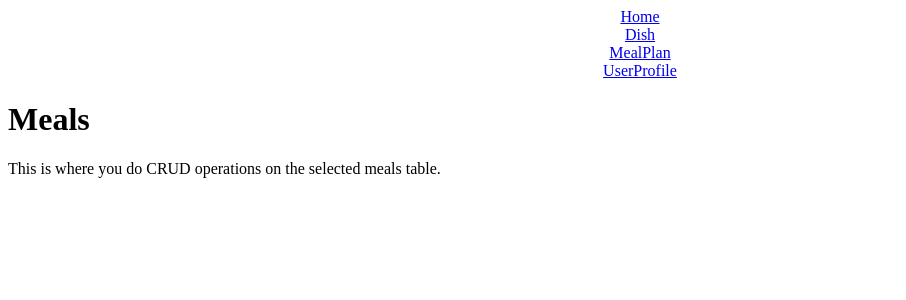
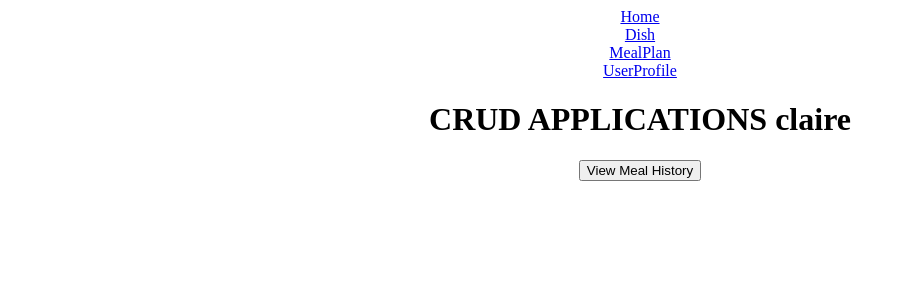
Before and after one commit to kzhang23187/McDB, a React (Create React App) app in the folder frontend/: page /meal in a window 1280 px wide. Shown: the top 300 px of the page, without its empty margins (0-906 px from the left). Built offline with nearby package versions, Linux system fonts and the light colour scheme.

Commit message:
Working on Meals page

```diff
--- a/frontend/src/components/Meals.js
+++ b/frontend/src/components/Meals.js
@@ -1,11 +1,33 @@
-import React from 'react';
+import '../App.css';
+import React, {useState, useEffect} from "react";
+import Axios from 'axios';
 
 const Meals = () => {
+    const [selectedDishes, setSelectedDishes] = useState([]);
+    const getSelectedDishes = () => {
+        Axios.get('http://localhost:3002/api/get/selectedmeals').then((response) => {
+          setSelectedDishes(response.data)
+        })
+    }
     return (
-       <div>
-          <h1>Meals</h1>
-          <p>This is where you do CRUD operations on the selected meals table. </p>
-       </div>
+        <div className="App">
+            <h1> CRUD APPLICATIONS claire</h1>
+            <button onClick={getSelectedDishes}> View Meal History </button>
+            {selectedDishes.map((val) => {
+              return (
+                <div className = "card">
+                  <h1> Dish: {val.dish_id} </h1>
+                  <p> User: {val.user_id}</p>
+                  <p> Meal: {val.meal_type}</p>
+                  <p> Date: {val.meal_date}</p>
+                </div>
+              );
+            })}
+        </div>
+//       <div>
+//          <h1>Meals</h1>
+//           <p>Meals page body content</p>
+//       </div>
     );
 }
 
```
Also changed, not shown: frontend/src/components/Home.js (line endings or trailing spaces), 2 other files (tests, documents, lock files or other folders).
